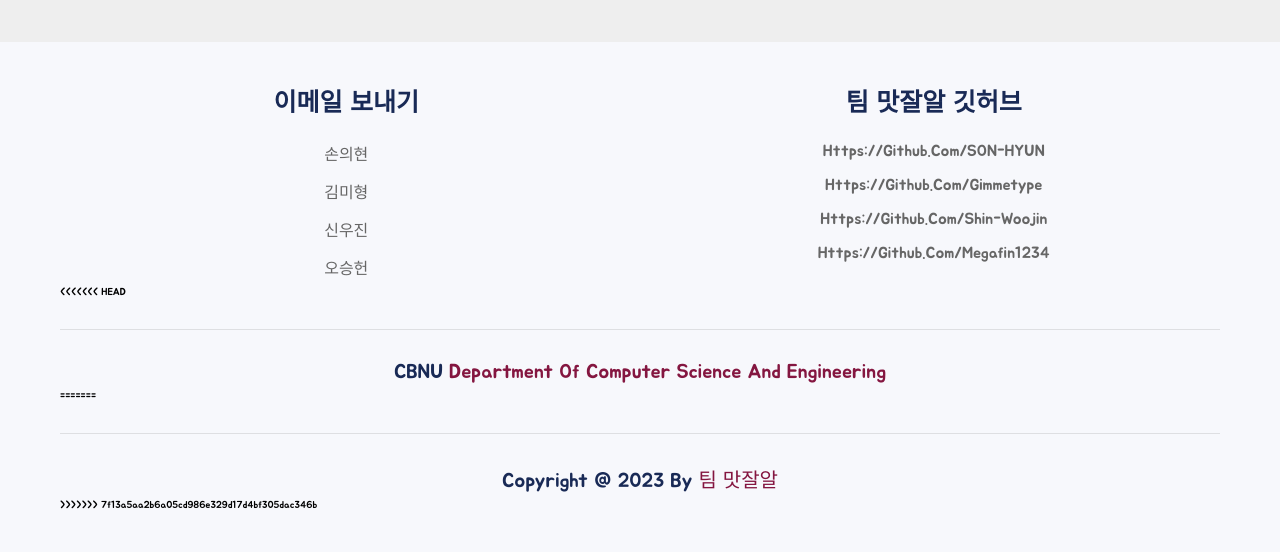
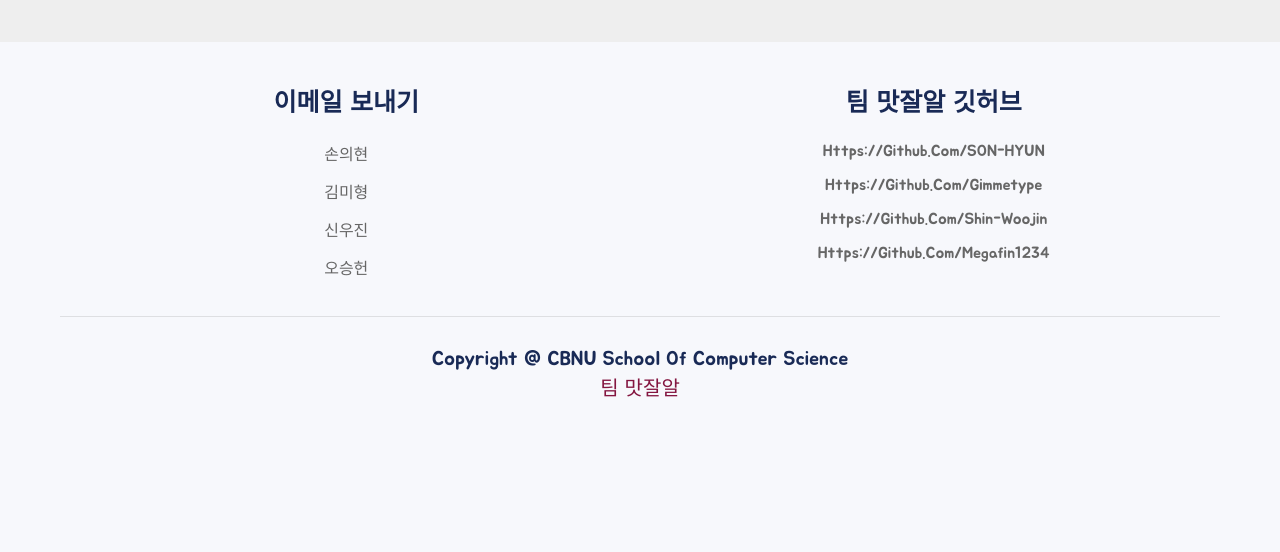
Before and after one commit to gimmetype/Opensource-Project-Basic, a Django app: page / in a window 1280 px wide. Shown: the part 2653-3205 px from the top of the page. After the commit the page ends 3050 px from the top, so only its background shows below. Run offline with Django 4.2, Linux system fonts and the light colour scheme.

Commit message:
change a description of  copyright  - index.html

```diff
--- a/food/templates/foodoctor/index.html
+++ b/food/templates/foodoctor/index.html
@@ -329,11 +329,12 @@
 
         </div>
 
-<<<<<<< HEAD
-        <div class="credit"> CBNU <span>Department of Computer Science and Engineering</span> </div>
-=======
-        <div class="credit"> copyright @ 2023 by <span>팀 맛잘알</span> </div>
->>>>>>> 7f13a5aa2b6a05cd986e329d17d4bf305dac346b
+
+
+        <div class="credit">
+            <p>copyright @ CBNU School of Computer Science</p>
+            <span>팀 맛잘알</span>
+        </div>
 
     </section>
 
```
